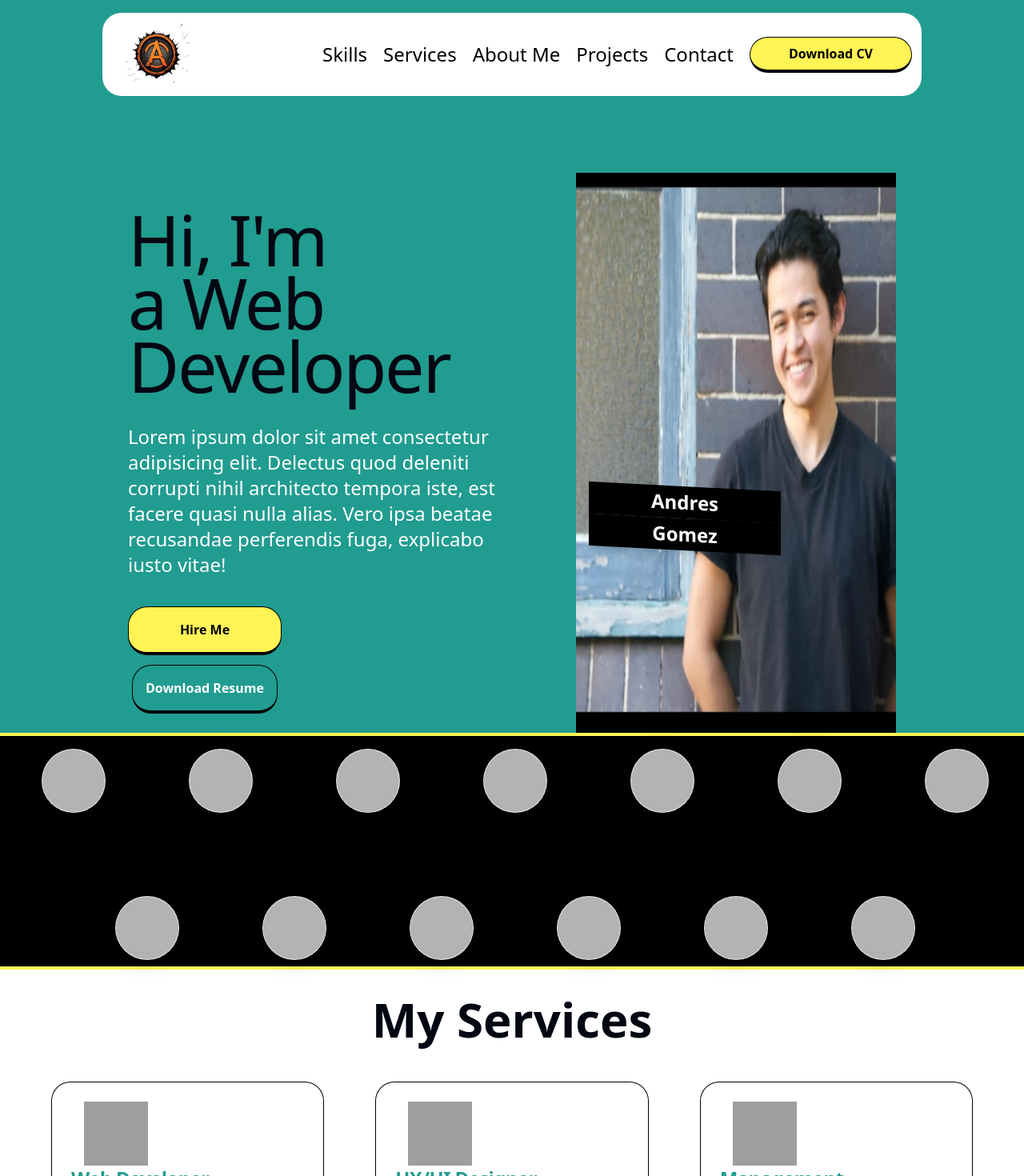
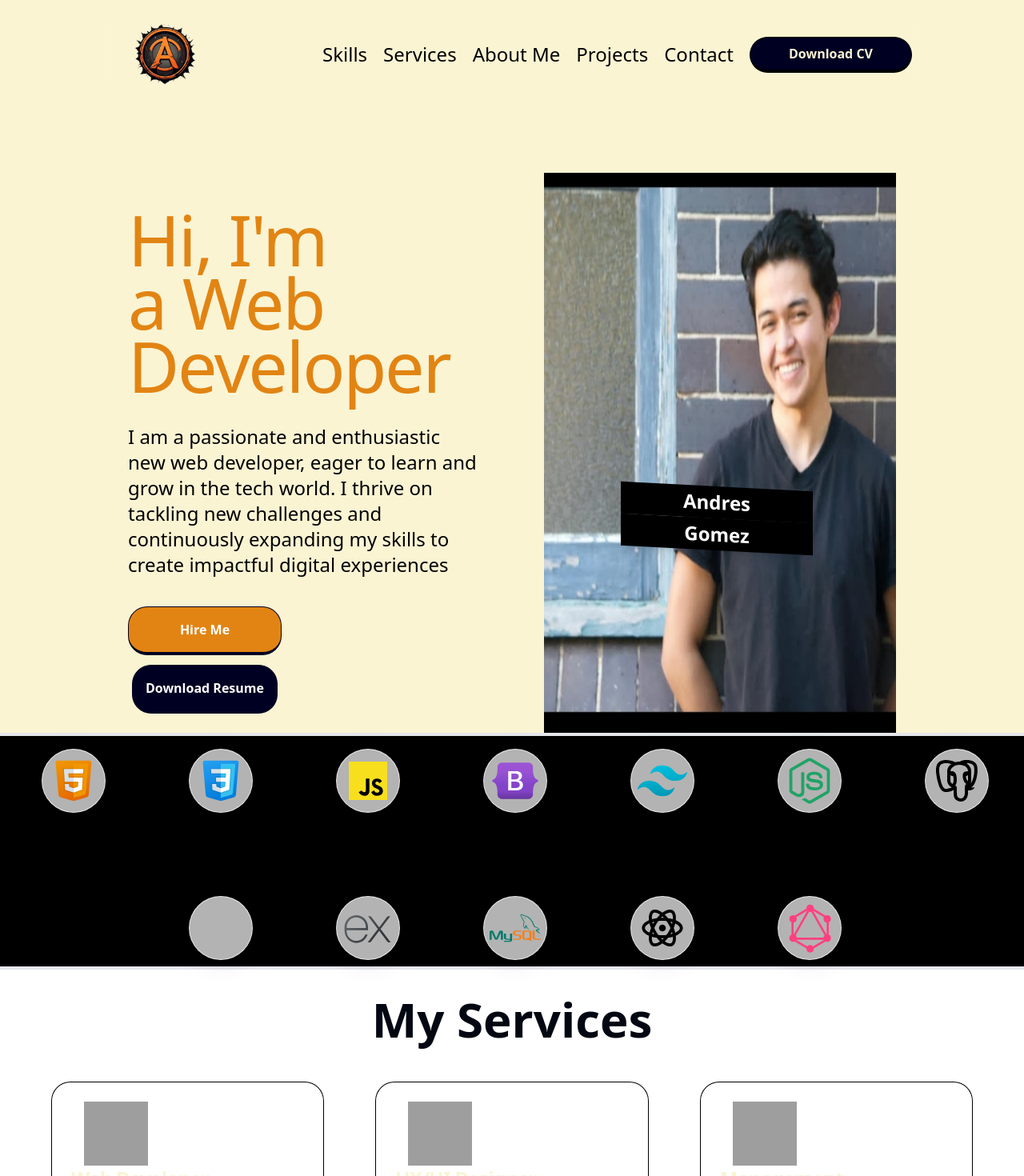
Before and after one commit to ANDRESGOM77/Profetional-Portfolio, a React (Vite) app: page / in a window 1280 px wide. Shown: the top 1470 px of the page at 80% size. Built offline with nearby package versions, Linux system fonts and the light colour scheme; grey boxes are pictures that could not be loaded.

Commit message:
changing colors

```diff
--- a/src/components/AboutSection.jsx
+++ b/src/components/AboutSection.jsx
@@ -42,7 +42,7 @@ const AboutSection = () => {
     },
   ];
   return (
-  <section className="mt-8 md:mt-30" id="About">
+  <section className="mt-8 md:mt-30" id="about">
         <div className="md:grid md:grid-cols-2 gap-8 items-center py-8 px-4 xl:gap-16 xl:px-16">
             <div className="mt-4 md:mt-0 text-left flex flex-col z-10 h-full">
                 <h2 className="text-4xl text-green-950 sm:text-6xl lg:mb-8 font-bold" data-aos='zoom-in-up'>My Education</h2>
--- a/src/components/Footer.jsx
+++ b/src/components/Footer.jsx
@@ -1,12 +1,12 @@
 import React from 'react'
-import logo from "../assets/logo.png"
+import logo from "../assets/logo2 (2).png"
 
 const Footer = () => {
   return (
     <footer className='z-10 border-l-transparent border-r-transparent text-white bg-primary'>
         <div className='container p-8 flex justify-between'>
             <div className='text-white text-3xl font-bold flex'>
-                <img src={logo} alt="Logo" className="w-20 h-20 ml-4" />
+                <img src={logo} alt="Logo" className="w-24 h-20 ml-4" />
             </div>
             <small>&copy; 2024 <b>Andres Gomez</b> - All rights reserved. </small>
         </div>
--- a/src/components/Hero.jsx
+++ b/src/components/Hero.jsx
@@ -5,23 +5,23 @@ import imagePortfolio from "../assets/photo profile.jpg";
 const Hero = () => {
   return (
     <section className="relative w-full" data-aos="zoom-in">
-      <div className="w-full px-5 sm:px-8 md:px-12 lg:px-8 max-w-screen-lg lg:max-w-screen-lg mx-auto relative">
-        <div className="grid lg:grid-cols-2 relative pt-24 lg:max-w-none max-w-2xl md:max-w-3xl mx-auto">
+      <div className="w-full sm:px-8 md:px-12 lg:px-8 max-w-screen-lg lg:max-w-screen-lg mx-auto relative">
+        <div className="grid lg:grid-cols-2 relative pt-24 gap-x-20 lg:max-w-none max-w-2xl md:max-w-3xl mx-auto">
           <div className="lg:py-6 md:mt-5">
-            <h1 className="text-balance text-6xl/[0.9] font-medium tracking-tight text-gray-950 sm:text-8xl/[0.8] md:text-[5.5rem]/[0.9]">
+            <h1 className="text-balance text-6xl/[0.9]  text-secondary font-medium tracking-tight  sm:text-8xl/[0.8] md:text-[5.5rem]/[0.9]">
               Hi, I'm a Web Developer
             </h1>
-            <p className="mt-8 max-w-lg text-xl/7 font-medium text-white sm:text-2xl/8">
-              Lorem ipsum dolor sit amet consectetur adipisicing elit. Delectus
-              quod deleniti corrupti nihil architecto tempora iste, est facere
-              quasi nulla alias. Vero ipsa beatae recusandae perferendis fuga,
-              explicabo iusto vitae!
+            <p className="mt-8 max-w-lg text-xl/7 font-medium  sm:text-2xl/8">
+              I am a passionate and enthusiastic new web developer, eager to
+              learn and grow in the tech world. I thrive on tackling new
+              challenges and continuously expanding my skills to create
+              impactful digital experiences
             </p>
             <div className="flex items-center gap-3 pt-9 flex-col sm:w-max sm:mx-auto lg:mx-0">
-              <button className="md:block w-48 bg-primary2 p-4 font-bold border border-b-4 border-black rounded-3xl hover:text-primary hover:border-primary2">
+              <button className="md:block w-48 bg-secondary p-4 font-bold border border-b-4 border-border rounded-3xl text-buttons hover:border-secondary">
                 Hire Me
               </button>
-              <button className="md:block bg-primary p-4 font-bold border border-b-4 border-black rounded-3xl text-white">
+              <button className="md:block bg-border p-4 font-bold border border-b-4 border-border rounded-3xl text-buttons">
                 <a
                   href={CV}
                   download
@@ -38,14 +38,14 @@ const Hero = () => {
                 src={imagePortfolio}
                 alt="Photo Portfolio"
                 loading="lazy"
-                className="w-[600px] h-600 lg:w-[400px] lg:h-auto"
+                className="w-[800px] h-600 lg:w-[800px] lg:h-auto"
               />
               <div className="absolute top-96 left-20 flex items-center justify-center">
-                <div className="relative inline-block text-white text-3xl font-bold px-4 py-2">
-                  <span className="block w-60 text-center bg-black text-white text-2xl font-bold skew-y-3 py-1 shadow-lg">
+                <div className="relative inline-block text-buttons text-3xl font-bold px-4 py-2">
+                  <span className="block w-60 text-center bg-black text-buttons text-2xl font-bold skew-y-3 py-1 shadow-lg">
                     Andres
                   </span>
-                  <span className="block w-60 text-center bg-black text-white text-2xl font-bold skew-y-3 py-1 shadow-lg">
+                  <span className="block w-60 text-center bg-black text-buttons text-2xl font-bold skew-y-3 py-1 shadow-lg">
                     Gomez
                   </span>
                 </div>
--- a/src/components/NavBar.jsx
+++ b/src/components/NavBar.jsx
@@ -1,16 +1,16 @@
 import React, { useState } from "react";
-import logo from "../assets/logo.png";
+import logo from "../assets/logo2 (2).png";
 import CV from "../assets/CV Andres Gomez v2.pdf";
 
 const NavBar = () => {
   const [isMenuOpen, setIsMenuOpen] = useState(false);
 
   const Menu = [
-    { name: "Skills", link: "#Skills" },
-    { name: "Services", link: "#Services" },
-    { name: "About Me", link: "#About" },
-    { name: "Projects", link: "#Projects" },
-    { name: "Contact", link: "#Contact" },
+    { name: "Skills", link:"#skills" },
+    { name: "Services", link:"#services" },
+    { name: "About Me", link:"#about" },
+    { name: "Projects", link:"#projects" },
+    { name: "Contact", link:"#contact" },
   ];
 
   const scrollToSection = (href) => {
@@ -24,10 +24,10 @@ const NavBar = () => {
 
   return (
     <header className="z-20">
-      <nav className="flex justify-center">
-        <div className="flex items-center relative bg-white w-[90%] md:w-4/5 p-3 justify-between rounded-3xl">
+      <nav className="flex justify-center ">
+        <div className="flex items-center relative backdrop-blur w-[90%] md:w-4/5 p-3 justify-between rounded-3xl">
           <div className="text-3xl font-bold flex">
-            <img src={logo} alt="LOGO" className="w-20 h-20 ml-4" />
+            <img src={logo} alt="LOGO" className="w-24 h-20 ml-4" />
           </div>
           <div className="md:hidden z-30">
             <button
@@ -47,7 +47,7 @@ const NavBar = () => {
               ) : (
                 <span className="text-5xl">
                   <img
-                    src="http://img.icons8.com/ios-filled/100/menu--v6.png"
+                    src="http://img.icons8.com/ios-filled/100/393e41/menu--v6.png"
                     alt="Close"
                     width={50}
                     height={50}
@@ -57,7 +57,7 @@ const NavBar = () => {
             </button>
           </div>
           <div
-            className={`fixed inset-0 z-20 flex flex-col items-center justify-center bg-primary md:relative md:bg-transparent md:flex md:justify-between md:flex-row md:space-x-5 ${
+            className={`fixed inset-0 z-20 flex flex-col items-center justify-center  bg-primary md:relative md:bg-transparent md:flex md:justify-between md:flex-row md:space-x-5 ${
               isMenuOpen ? "block" : "hidden"
             }`}
           >
@@ -66,7 +66,7 @@ const NavBar = () => {
                 <li key={item.name}>
                   <a
                     href={item.href}
-                    className="block transition hover:text-primary ease-linear text-2xl md:text-sm lg:text-2xl text-white md:text-black"
+                    className="block cursor-pointer transition hover:text-secondary ease-linear text-2xl md:text-sm lg:text-2xl text-white md:text-black"
                     onClick={() => scrollToSection(item.href)}
                   >
                     {item.name}
@@ -75,7 +75,7 @@ const NavBar = () => {
               ))}
             </ul>
             <a href={CV} download>
-              <button className="hidden md:block bg-primary2 font-bold py-2 px-12 border border-b-4 border-black rounded-3xl hover:text-primary hover:border-primary2">
+              <button className="hidden md:block bg-border font-bold py-2 px-12 border border-b-4 border-black rounded-3xl text-primary hover:bg-secondary">
                 Download CV
               </button>
             </a>
--- a/src/components/SkillsSection.jsx
+++ b/src/components/SkillsSection.jsx
@@ -1,71 +1,68 @@
 import React from "react";
-import { FaReact } from "react-icons/fa";
-import { IoLogoJavascript } from "react-icons/io";
-import { FaHtml5 } from "react-icons/fa";
-import { IoLogoCss3 } from "react-icons/io";
-import { FaBootstrap } from "react-icons/fa";
-import { FaNodeJs } from "react-icons/fa";
-import { SiExpress } from "react-icons/si";
-import { SiHandlebarsdotjs } from "react-icons/si";
-import { GrGraphQl } from "react-icons/gr";
-import { RiTailwindCssFill } from "react-icons/ri";
-import { SiMongodb } from "react-icons/si";
-import { GrMysql } from "react-icons/gr";
-import { BiLogoPostgresql } from "react-icons/bi";
+import html from "../assets/html.svg"
+import css from "../assets/css3.svg"
+import js from "../assets/javascript.svg"
+import bootstrap from "../assets/bootstrap.svg"
+import exp from "../assets/express-js.svg"
+import mongo from "../assets/mongo-db.svg"
+import tailwind from "../assets/tailwind-css.svg"
+import react from "../assets/react.svg"
+import postgres from "../assets/postgresql.svg"
+import graphql from "../assets/graphql.svg"
+import node from "../assets/nodejs.svg"
+import mySql from "../assets/icons8-mysql.svg"
+
+
 
 const SkillsSection = () => {
   const skills = [
     {
       id: 1,
-      icon: FaHtml5,
+      icon: html,
     },
     {
       id: 2,
-      icon: IoLogoCss3,
+      icon: css,
     },
     {
       id: 3,
-      icon: IoLogoJavascript,
+      icon: js,
     },
     {
       id: 4,
-      icon: FaBootstrap,
+      icon: bootstrap,
     },
     {
       id: 5,
-      icon: RiTailwindCssFill,
+      icon:  tailwind,
     },
     {
       id: 6,
-      icon: GrMysql,
-    },
-    {
-      id: 7,
-      icon: BiLogoPostgresql,
+      icon: node ,
     },
     {
       id: 8,
-      icon: FaNodeJs,
+      icon: postgres,
     },
     {
       id: 9,
-      icon: SiHandlebarsdotjs,
+      icon: mongo,
     },
     {
       id: 10,
-      icon: SiExpress,
+      icon: exp,
     },
     {
       id: 11,
-      icon: SiMongodb,
+      icon: mySql,
     },
     {
       id: 12,
-      icon: FaReact,
+      icon: react,
     },
     {
       id: 13,
-      icon: GrGraphQl,
+      icon: graphql,
     },
   ];
   return (
@@ -87,10 +84,10 @@ const SkillsSection = () => {
                   WebkitBackdropFilter: "blur(9px)",
                 }}
               ></div>
-              <div
-                key={skill.icon}
+              <img
+                src={skill.icon}
                 alt="skill icon"
-                className="w-10 h-12 absolute z-10"
+                className="w-22 h-16 absolute z-10"
               />
             </figure>
           </div>
--- a/tailwind.config.js
+++ b/tailwind.config.js
@@ -7,9 +7,12 @@ export default {
   theme: {
     extend: {
       colors:{
-        primary: '#219c90',
-        primary2: '#FFF455',
-      }
+        primary: '#faf4d3',
+        secondary: '#e28413',
+        border:'#000022',
+        buttons: '#ffffff',
+        paragraph: '#f6f7eb',
+      },
     },
   },
   plugins: [],
```
Also changed, not shown: src/components/ContactSection.jsx (+7 -2 lines), src/assets/icons8-mysql.svg (added), src/assets/logo2 (2).png (added).
